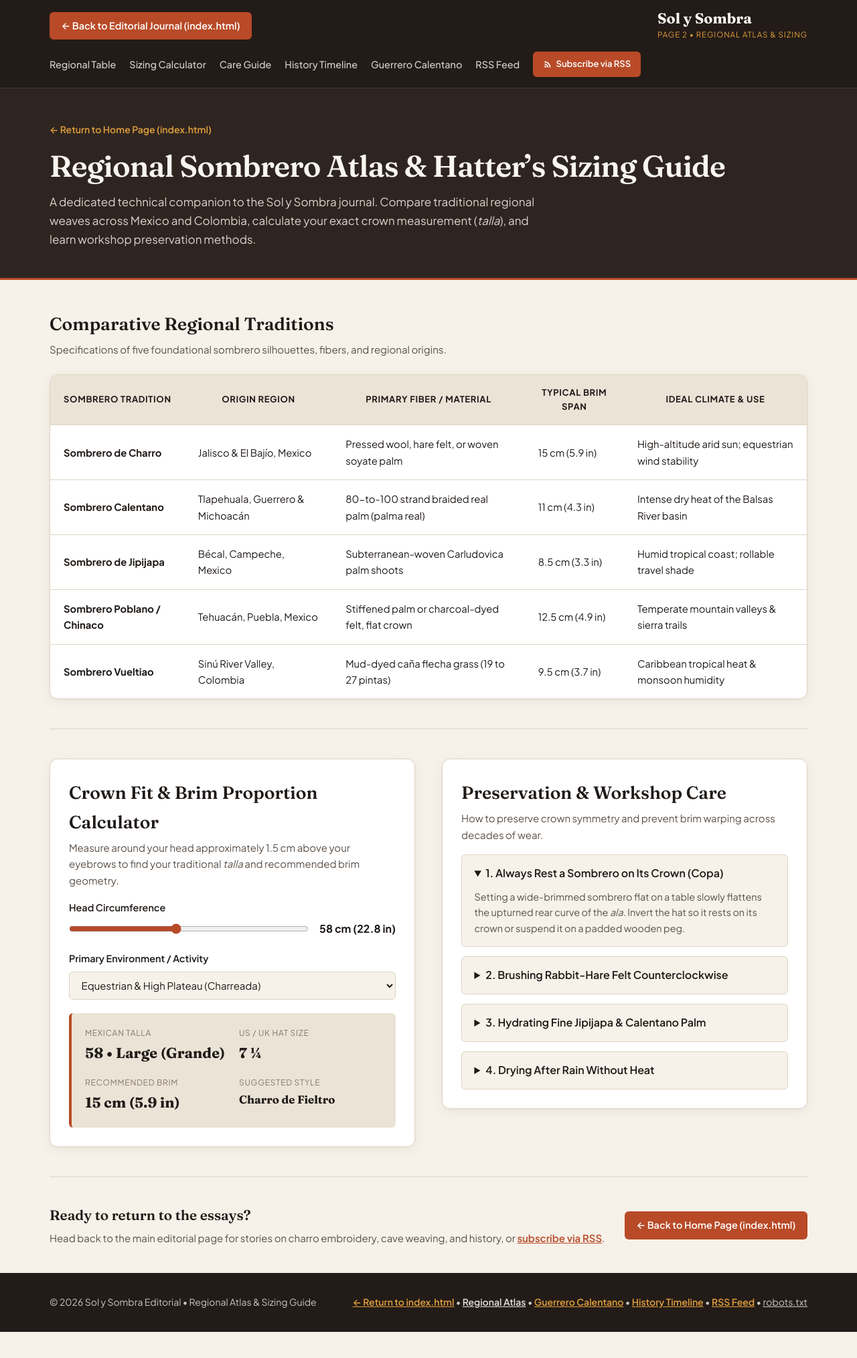
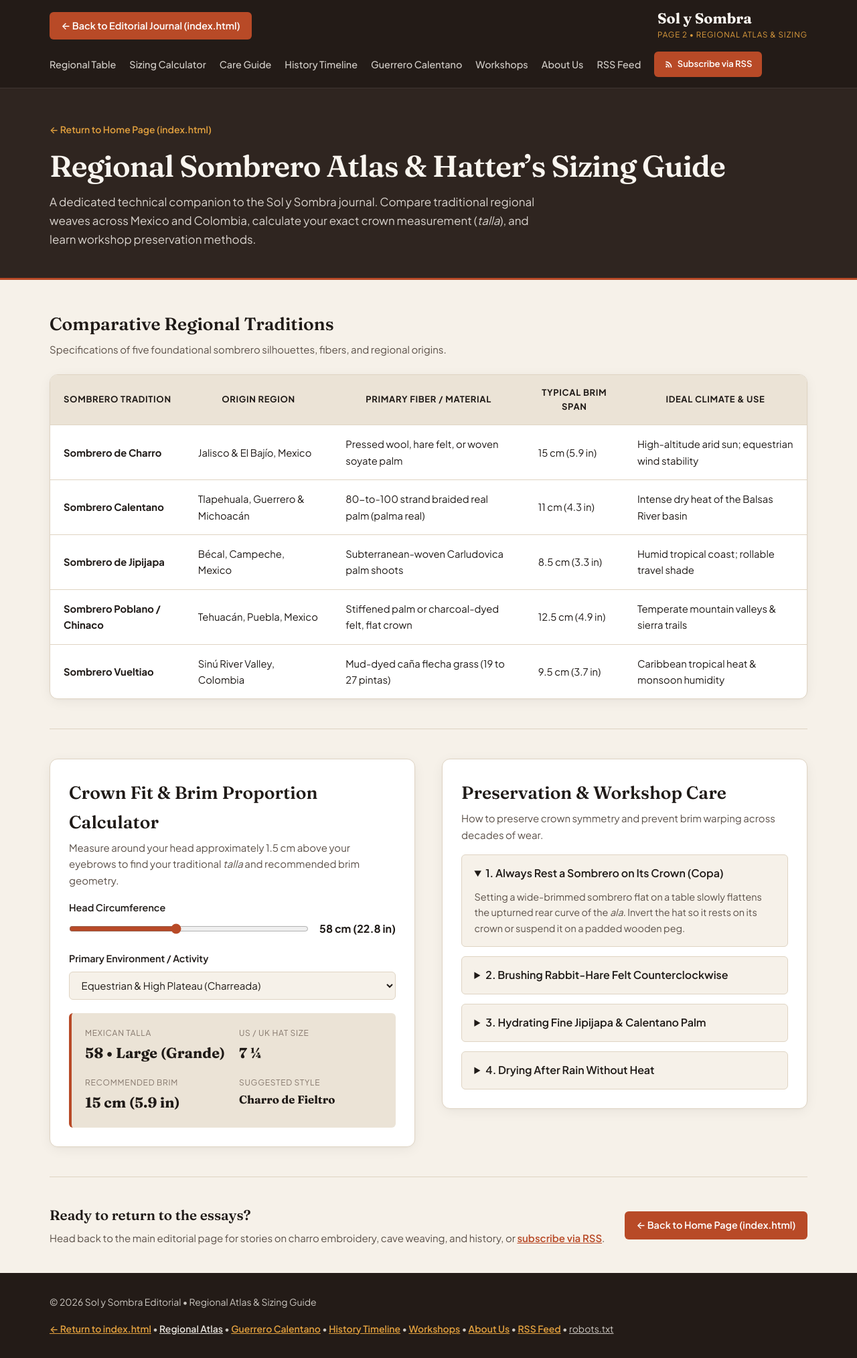
Before and after one commit to ChristianParraMoreno/Christian-s-Sombrero, a plain HTML site: page atlas.html in a window 1280 px wide. Shown: the whole page at 67% size. Before the commit the page ends 1989 px from the top, so only its background shows below. Drawn offline with Linux system fonts and the light colour scheme.

Commit message:
Update atlas.html

```diff
--- a/atlas.html
+++ b/atlas.html
@@ -480,6 +480,8 @@
           <li><a href="#preservation-guide-section" class="nav-link" id="nav-jump-care">Care Guide</a></li>
           <li><a href="history.html" class="nav-link" id="nav-atlas-history">History Timeline</a></li>
           <li><a href="calentano.html" class="nav-link" id="nav-atlas-calentano">Guerrero Calentano</a></li>
+          <li><a href="workshops.html" class="nav-link" id="nav-atlas-workshops">Workshops</a></li>
+          <li><a href="about.html" class="nav-link" id="nav-atlas-about">About Us</a></li>
           <li><a href="rss.xml" class="nav-link" id="nav-atlas-rss">RSS Feed</a></li>
           <li>
             <a class="rss-btn" href="rss.xml" id="atlas-header-rss-btn" title="Subscribe to RSS Feed">
@@ -646,6 +648,8 @@
         <a href="atlas.html" style="color: rgba(250, 246, 240, 0.9); font-weight: 600;">Regional Atlas</a> &bull;
         <a href="calentano.html" id="atlas-footer-calentano-link" style="color: var(--accent-ochre); font-weight: 600;">Guerrero Calentano</a> &bull;
         <a href="history.html" id="atlas-footer-history-link" style="color: var(--accent-ochre); font-weight: 600;">History Timeline</a> &bull;
+        <a href="workshops.html" id="atlas-footer-workshops-link" style="color: var(--accent-ochre); font-weight: 600;">Workshops</a> &bull;
+        <a href="about.html" id="atlas-footer-about-link" style="color: var(--accent-ochre); font-weight: 600;">About Us</a> &bull;
         <a href="rss.xml" id="atlas-footer-rss-link" style="color: var(--accent-ochre); font-weight: 600;">RSS Feed</a> &bull;
         <a href="robots.txt" style="color: rgba(250, 246, 240, 0.78);">robots.txt</a>
       </p>
```
